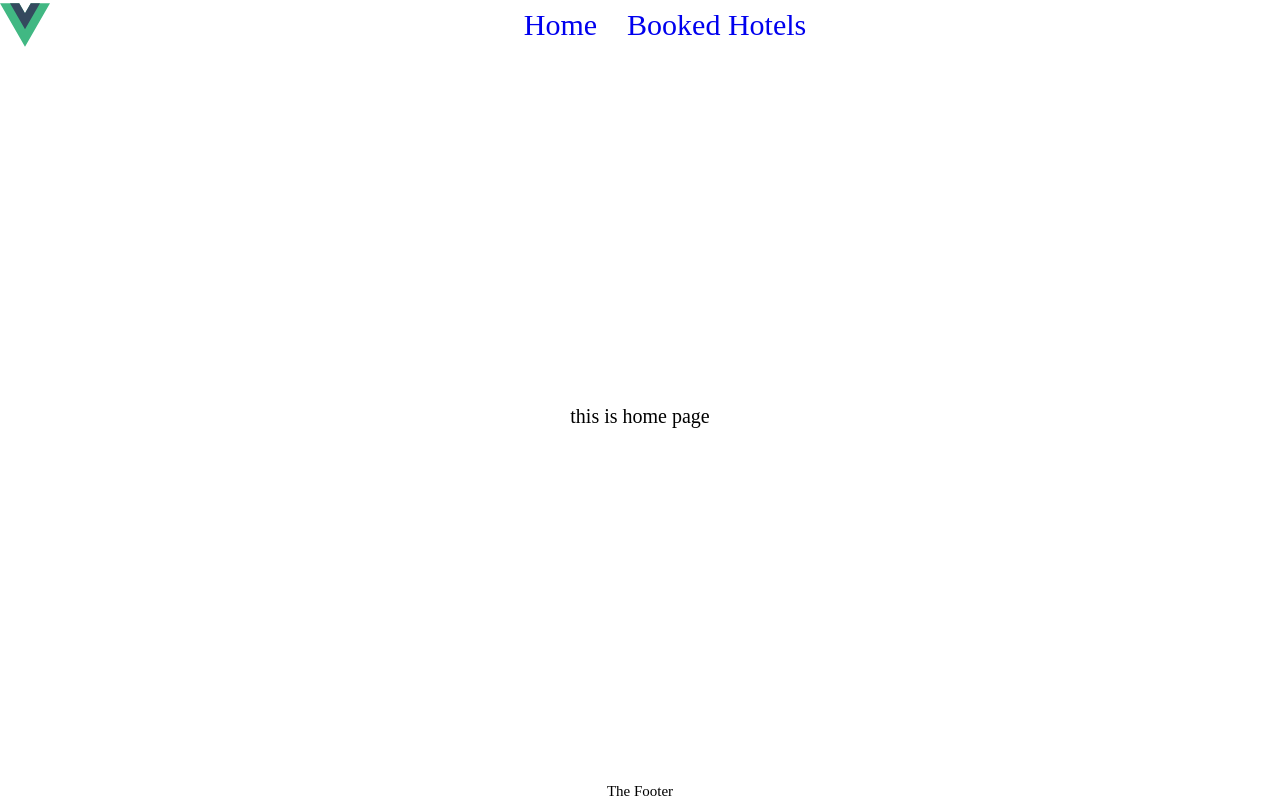
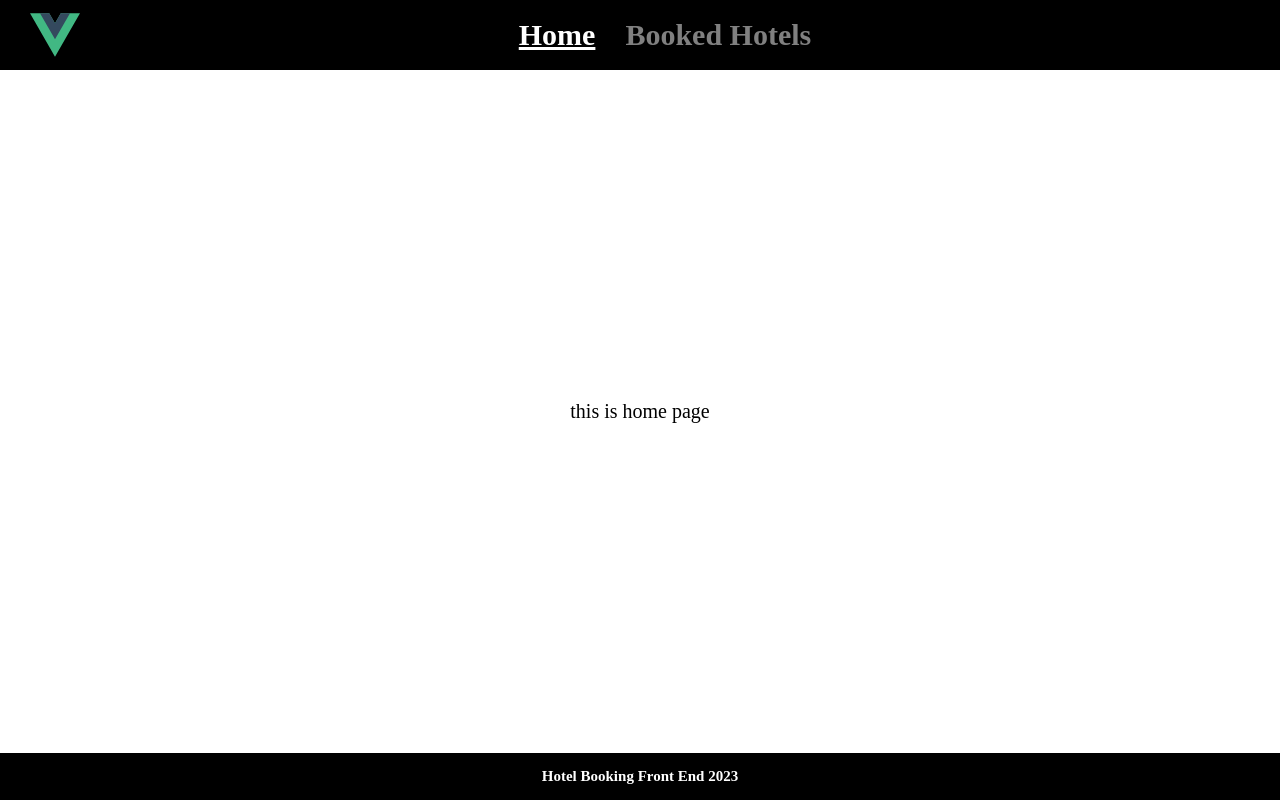
Before and after one commit to WaleedShalal/hotel-booking-task, a Vue app: page / in a window 1280 px wide. Built offline with nearby package versions, Linux system fonts and the light colour scheme.

Commit message:
adding header and footer styles

```diff
--- a/src/assets/base.css
+++ b/src/assets/base.css
@@ -1,4 +1,6 @@
 :root {
+  --black: 0, 0%, 0%;
+  --white: 0, 0%, 100%;
 }
 
 *,
--- a/src/components/TheFooter/TheFooter.vue
+++ b/src/components/TheFooter/TheFooter.vue
@@ -1,7 +1,20 @@
 <template>
   <footer>
-    <h2>The Footer</h2>
+    <p>hotel booking front end 2023</p>
   </footer>
 </template>
 
-<style scoped></style>
+<style scoped>
+footer {
+  width: 100%;
+  background-color: hsl(var(--black));
+  padding: 1.5rem 3rem;
+  text-align: center;
+}
+footer p {
+  text-transform: capitalize;
+  font-size: 1.5rem;
+  color: hsl(var(--white));
+  font-weight: bold;
+}
+</style>
--- a/src/components/TheHeader/TheHeader.vue
+++ b/src/components/TheHeader/TheHeader.vue
@@ -30,11 +30,13 @@ const navs = [
 <style scoped>
 header {
   width: 100%;
+  background-color: hsl(var(--black));
 }
 header > div {
   display: flex;
   justify-content: space-between;
   align-items: center;
+  padding: 1rem 3rem;
 }
 header figure {
   width: 5rem;
@@ -58,5 +60,11 @@ header nav {
 .nav__list > li a {
   text-decoration: none;
   font-size: 3rem;
+  color: hsla(var(--white), 0.5);
+  font-weight: bold;
+}
+.nav__list > li a.router-link-exact-active {
+  text-decoration: underline;
+  color: hsl(var(--white));
 }
 </style>
```
